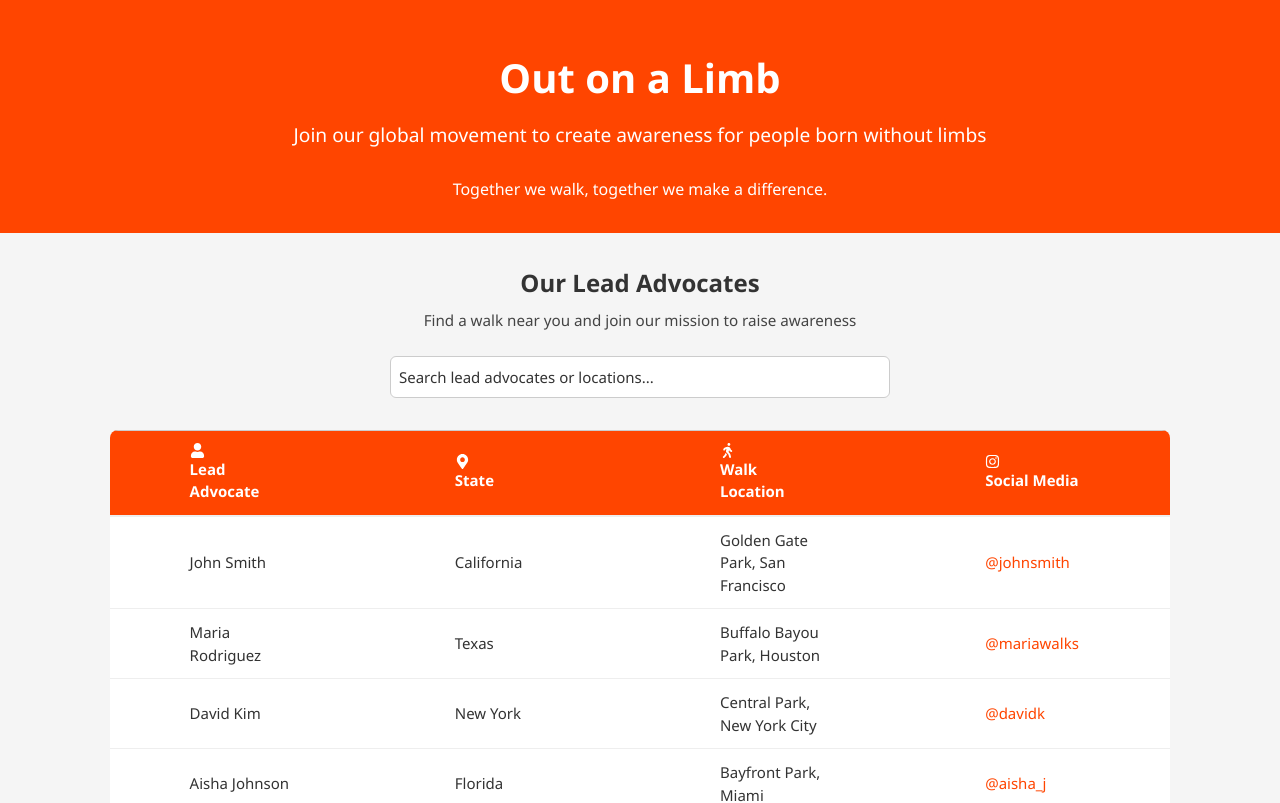
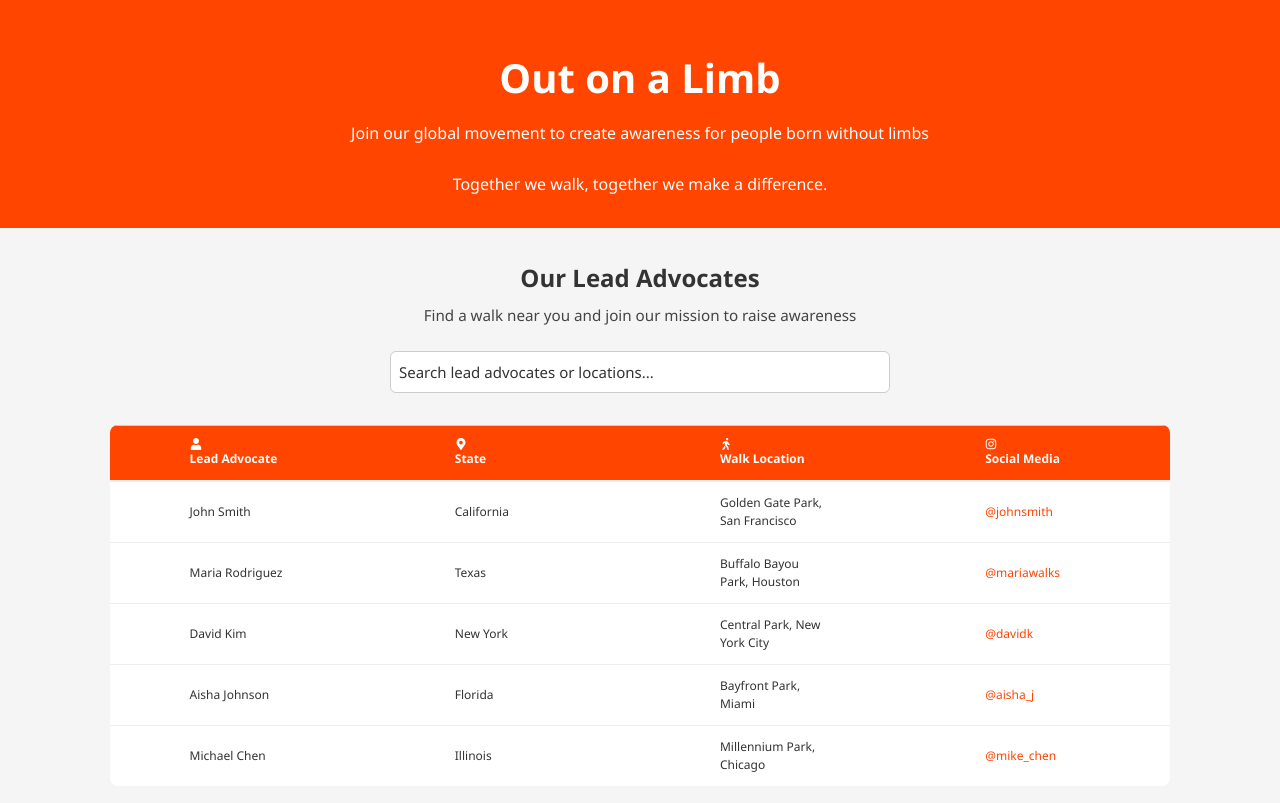
Before and after one commit to KelechiEze/ooal-table, a Next.js app: page / in a window 1280 px wide. Shown: the top 803 px of the page. Built offline with nearby package versions, Linux system fonts and the light colour scheme.

Commit message:
made edits to the css

```diff
--- a/src/app/AdvocateSection.css
+++ b/src/app/AdvocateSection.css
@@ -18,7 +18,7 @@
 }
 
 .hero p {
-    font-size: 1.2rem;
+    font-size: 1rem;
     margin: 0.5rem 0;
 }
 
@@ -87,7 +87,7 @@ input::placeholder {
 .advocate-table td {
     padding: 0.75rem 5rem;
     text-align: left;
-    font-size: 15px;
+    font-size: 12px;
     color: #333;
     vertical-align: middle;
     word-wrap: break-word;
```
